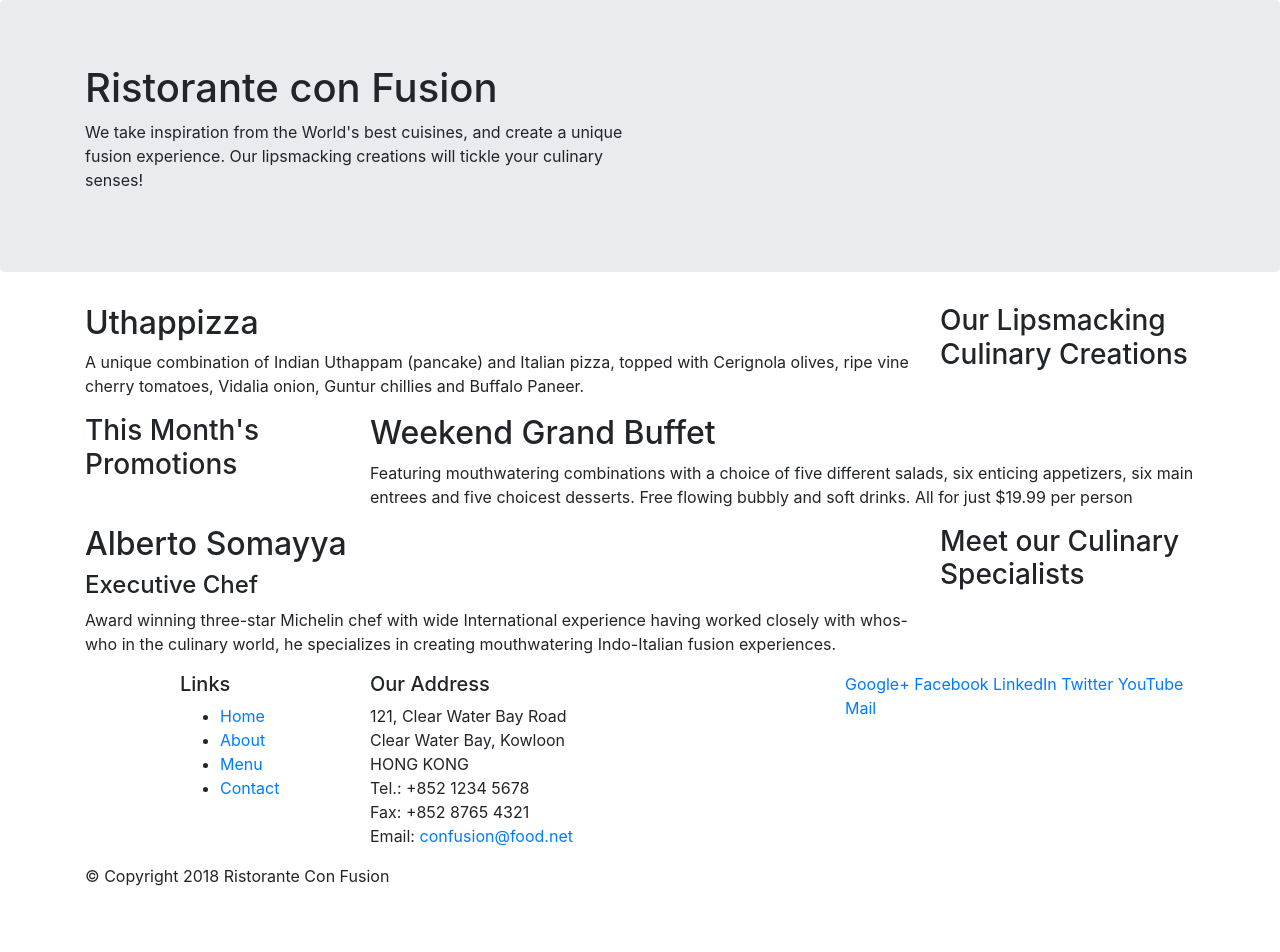
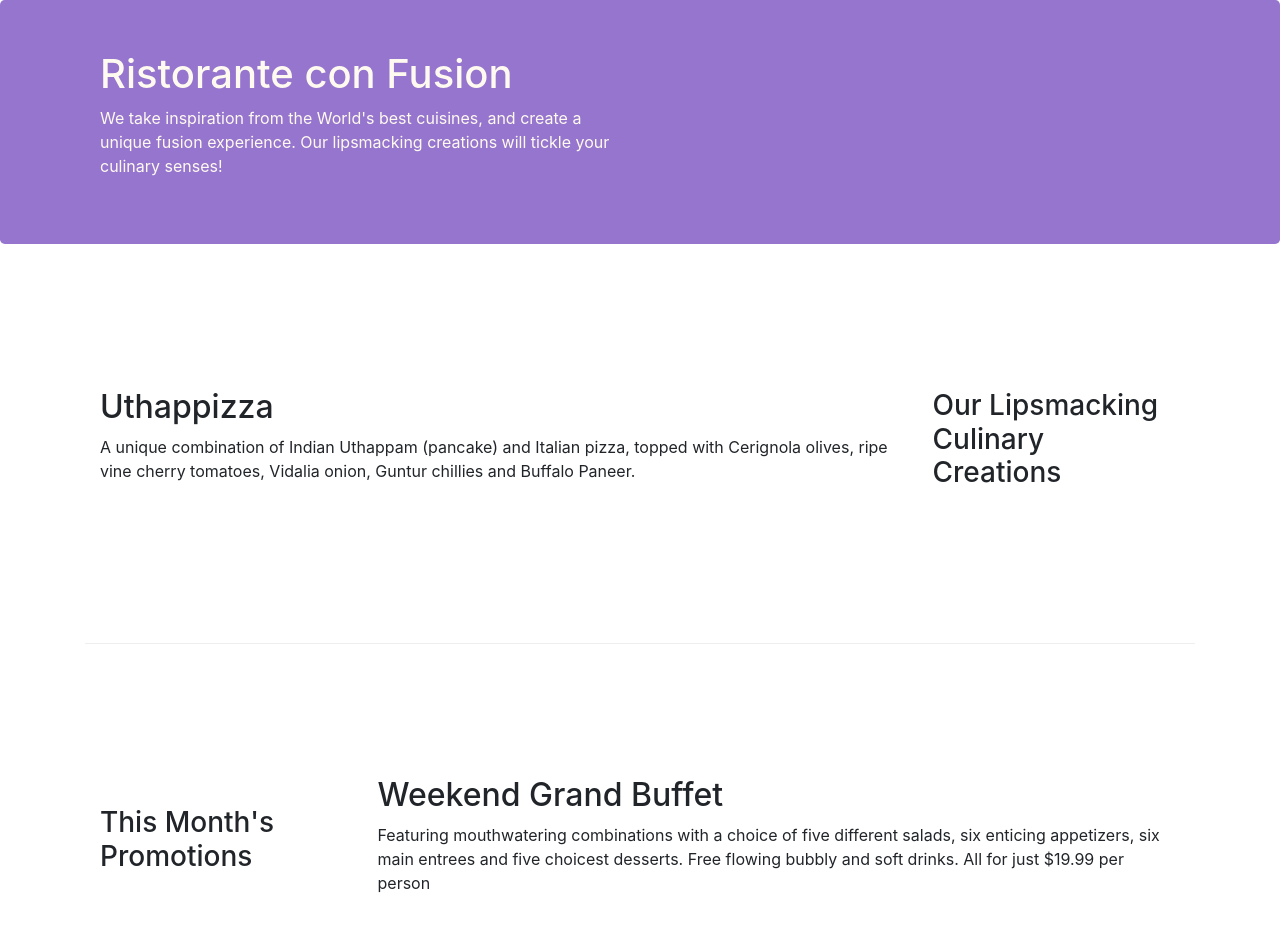
Before and after one commit to SnehalChodankar/FEWD-Bootstrap4, a website: page index.html in a window 1280 px wide. Shown: the top 952 px of the page. Before the commit the page ends 904 px from the top, so only its background shows below. Drawn offline with nearby package versions, Linux system fonts and the light colour scheme.

Commit message:
Bootstrap grid part 2

```diff
--- /dev/null
+++ b/css/styles.css
@@ -0,0 +1,30 @@
+.row-header{
+    margin: 0px auto;
+    padding: 0px auto;
+}
+
+.row-content{
+    margin: 0px auto;
+    padding: 50px 0px 50px 0px;
+    border-bottom: 1px ridge;
+    min-height: 400px;
+}
+
+.footer{
+    background-color: #d1c4e9;
+    margin: 0px auto;
+    padding: 20px 0px 20px 0px;
+}
+
+.jumbotron{
+    padding: 50px 30px 50px 30px;
+    margin: 0px auto;
+    background: #9575CD;
+    color: floralwhite;
+}
+
+.address{
+    font-size: 80%;
+    margin: 0px;
+    color: #0f0f0f;
+}
--- a/index.html
+++ b/index.html
@@ -10,6 +10,8 @@
     <!--Bootstrap CSS-->
     <link rel="stylesheet" href="node_modules/bootstrap/dist/css/bootstrap.min.css">
 
+    <link rel="stylesheet" href="css/styles.css">
+
     <title>Ristorante Con Fusion</title>
 </head>
 
@@ -17,7 +19,7 @@
 
     <header class="jumbotron">
         <div class="container">
-            <div class="row">
+            <div class="row row-header">
                 <div class="col-12 col-sm-6">
                     <h1>Ristorante con Fusion</h1>
                     <p>We take inspiration from the World's best cuisines, and create a unique fusion experience. Our lipsmacking creations will tickle your culinary senses!</p>
@@ -29,7 +31,7 @@
     </header>
 
     <div class="container">
-        <div class="row">
+        <div class="row row-content align-items-center">
             <div class="col-12 col-sm-4 col-md-3 order-sm-last">
                 <h3>Our Lipsmacking Culinary Creations</h3>
             </div>
@@ -40,7 +42,7 @@
         </div>
 
 
-        <div class="row">
+        <div class="row row-content align-items-center">
             <div class="col-12 col-sm-4 col-md-3">
                 <h3>This Month's Promotions</h3>
             </div>
@@ -50,7 +52,7 @@
             </div>
         </div>
 
-        <div class="row">
+        <div class="row row-content align-items-center">
             <div class="col-12 col-sm-4 col-md-3 order-sm-last">
                 <h3>Meet our Culinary Specialists</h3>
             </div>
@@ -62,12 +64,12 @@
         </div>
     </div>
 
-    <footer>
+    <footer class="footer">
         <div class="container">
             <div class="row">
                 <div class="col-4 col-sm-2 offset-1">
                     <h5>Links</h5>
-                    <ul>
+                    <ul class="list-unstyled">
                         <li><a href="#">Home</a></li>
                         <li><a href="#">About</a></li>
                         <li><a href="#">Menu</a></li>
@@ -76,7 +78,7 @@
                 </div>
                 <div  class="col-7 col-sm-5">
                     <h5>Our Address</h5>
-                    <address>
+                    <address class="address">
 		              121, Clear Water Bay Road<br>
 		              Clear Water Bay, Kowloon<br>
 		              HONG KONG<br>
@@ -85,8 +87,8 @@
 		              Email: <a href="mailto:confusion@food.net">confusion@food.net</a>
 		           </address>
                 </div>
-                <div class="col-12 col-sm-4">
-                    <div>
+                <div class="col-12 col-sm-4 align-self-center">
+                    <div class="text-center">
                         <a href="http://google.com/+">Google+</a>
                         <a href="http://www.facebook.com/profile.php?id=">Facebook</a>
                         <a href="http://www.linkedin.com/in/">LinkedIn</a>
@@ -96,7 +98,7 @@
                     </div>
                 </div>
            </div>
-           <div class="row">
+           <div class="row justify-content-center">
                 <div class="col-auto">
                     <p>© Copyright 2018 Ristorante Con Fusion</p>
                 </div>
```
